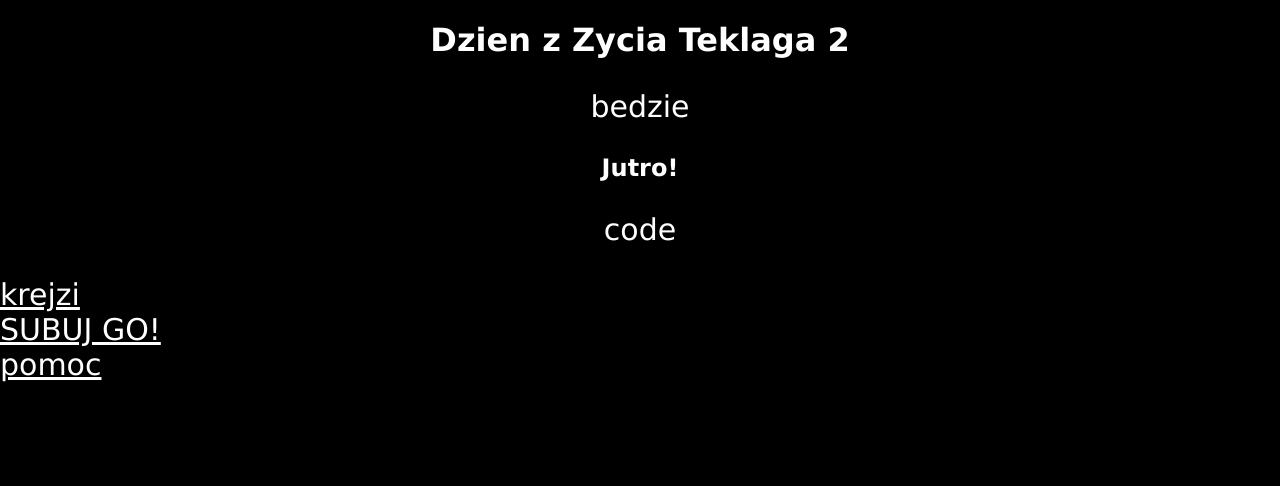
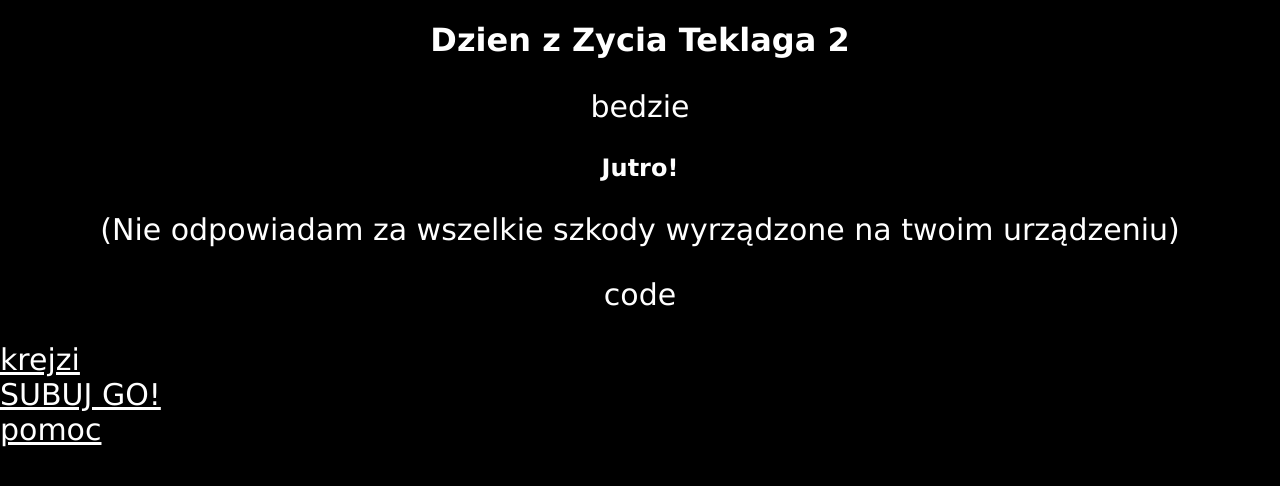
Before and after one commit to Wopsiaki/Dzie-z-ycia-Teklaga-2, a plain HTML site: page index.html in a window 1280 px wide. Drawn offline with Linux system fonts and the light colour scheme.

Commit message:
Update index.html

```diff
--- a/index.html
+++ b/index.html
@@ -8,6 +8,7 @@
     <h1>Dzien z Zycia Teklaga 2</h1>
     <p>bedzie</p>
     <h2>Jutro!</h2>
+    <p>(Nie odpowiadam za wszelkie szkody wyrządzone na twoim urządzeniu)</p>
     <p>code</p>
     <a href="blackout.mp3">krejzi</a>
     <br>
```
